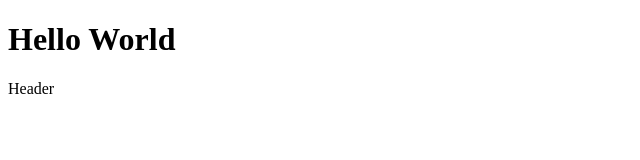
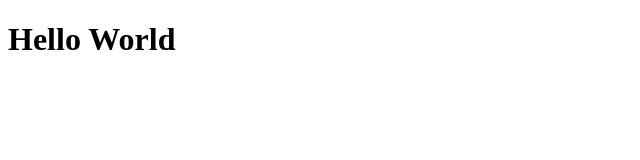
Before and after one commit to Andriy699/core_hw1, a plain HTML site: page index.html in a window 1280 px wide. Shown: the full height of the page, 0-640 px from the left. Drawn offline with Linux system fonts and the light colour scheme.

Commit message:
removed header

```diff
--- a/index.html
+++ b/index.html
@@ -10,9 +10,7 @@
 
 <body>
 	<h1>Hello World</h1>
-	<header>
-		Header
-	</header>
+
 </body>
 
 </html>
```
